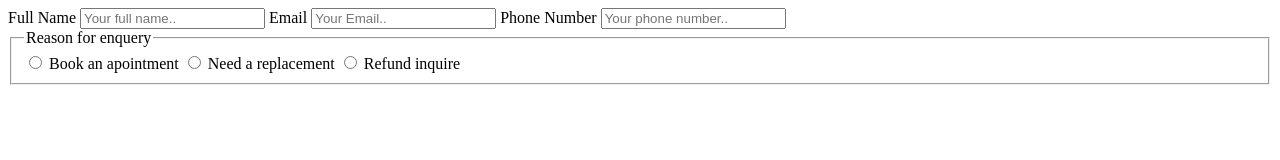
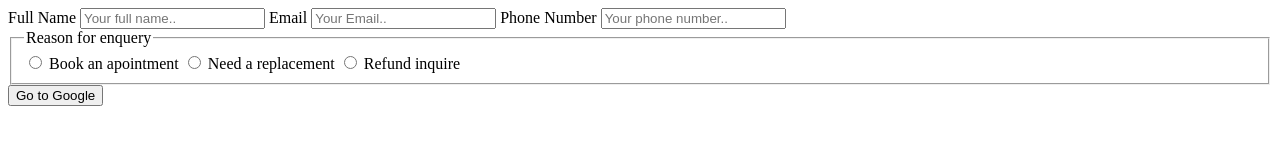
Before and after one commit to ianhamilton17/200529548-comp-1002-lab-03, a plain HTML site: page index.html in a window 1280 px wide. Drawn offline with Linux system fonts and the light colour scheme.

Commit message:
Added a button to take you to a thank you page

```diff
--- a/index.html
+++ b/index.html
@@ -29,4 +29,9 @@
           <label><input type="radio" name="radio" /> Refund inquire</label>
         </fieldset>
       </form>
+
+      <form action="https://thank-you-comp-1002.netlify.app/s">
+        <input type="submit" value="Go to Google" />
+    </form>
+
 </html>
```
